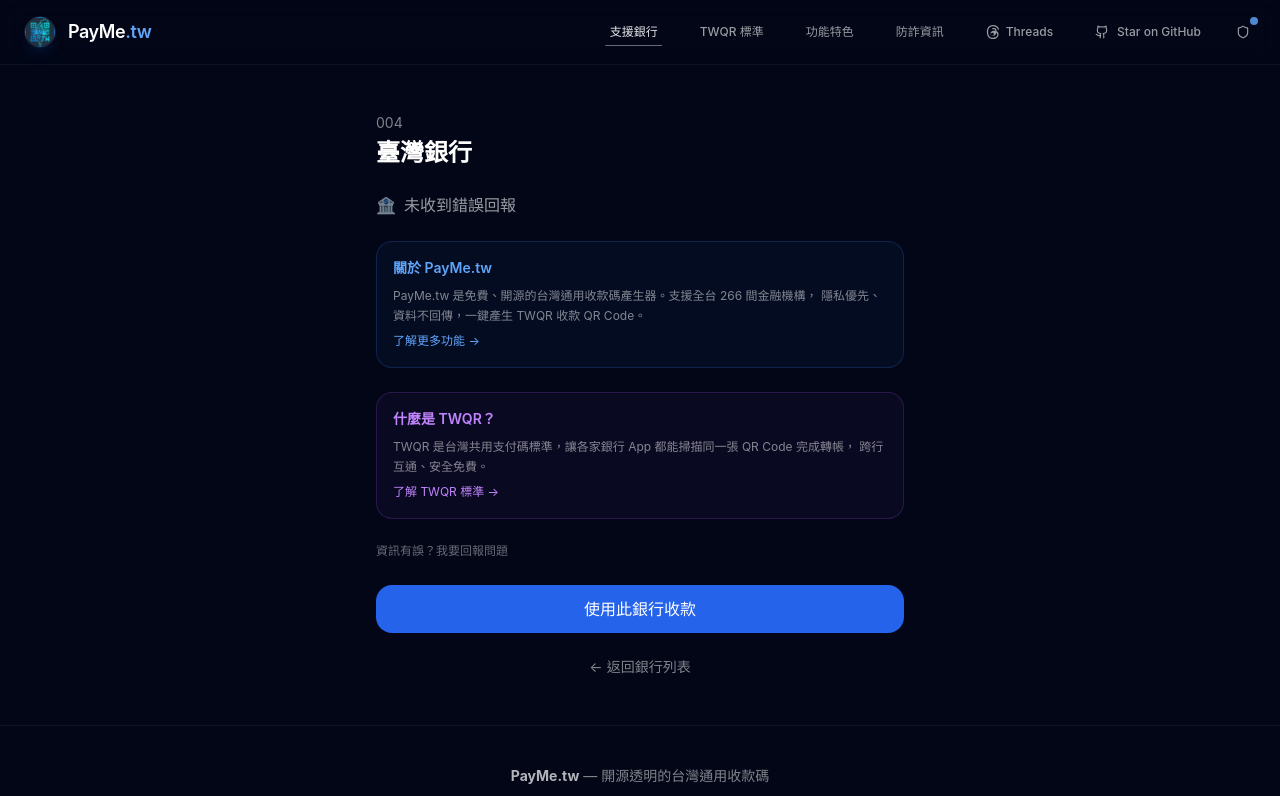
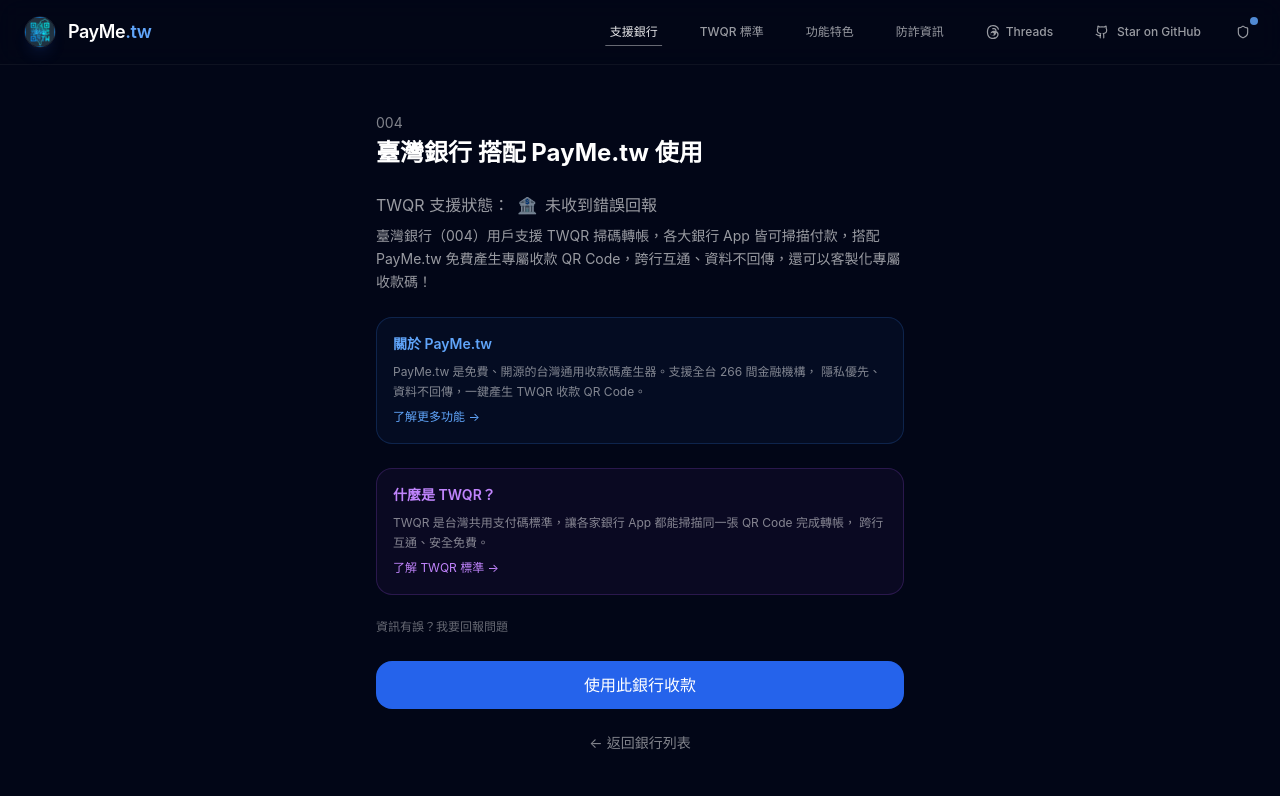
Before and after one commit to JTH58/payme, a Next.js app: page /banks/004 in a window 1280 px wide. Shown: the top 796 px of the page. Built offline with nearby package versions, Linux system fonts and the light colour scheme.

Commit message:
feat: optimize bank detail page SEO with dynamic meta description and content
Bank detail pages now include bank-specific keywords in both meta tags
and visible content, improving Google snippet relevance for each bank.

```diff
--- a/src/app/banks/[code]/page.tsx
+++ b/src/app/banks/[code]/page.tsx
@@ -11,17 +11,25 @@
   return getBanks().map((bank) => ({ code: bank.code }));
 }
 
+const STATUS_META_LABELS: Record<string, string> = {
+  no_reports: '未收到錯誤回報',
+  verified: '已驗證可用',
+  reported_issues: '有問題回報',
+};
+
 export async function generateMetadata({ params }: PageProps): Promise<Metadata> {
   const { code } = await params;
   const bank = getBankByCode(code);
   if (!bank) return {};
 
+  const statusLabel = STATUS_META_LABELS[bank.status] ?? '未收到錯誤回報';
+
   return {
     title: `${bank.name} (${bank.code}) TWQR 掃碼轉帳 | PayMe.tw — 台灣通用收款碼`,
-    description: `${bank.name}（代碼 ${bank.code}）TWQR 掃碼轉帳支援狀態與操作指南。使用 PayMe.tw 一鍵產生${bank.shortName}收款 QR Code。`,
+    description: `${bank.name}（${bank.code}）用戶支援 TWQR 掃碼轉帳，各大銀行 App 皆可掃描付款。目前支援狀態：${statusLabel}。搭配 PayMe.tw 免費客製化您的專屬 TWQR 收款碼，收款分帳都方便！`,
     openGraph: {
-      title: `${bank.name} TWQR 支援狀態 | PayMe.tw`,
-      description: `查看 ${bank.shortName} 的 TWQR 掃碼轉帳支援狀態`,
+      title: `${bank.name} (${bank.code}) TWQR 掃碼轉帳 | PayMe.tw`,
+      description: `${bank.shortName}（${bank.code}）支援 TWQR 掃碼轉帳，搭配 PayMe.tw 免費產生專屬收款 QR Code，跨行互通、資料不回傳。`,
       url: `https://payme.tw/banks/${bank.code}`,
     },
   };
--- a/src/modules/banks/components/bank-detail.tsx
+++ b/src/modules/banks/components/bank-detail.tsx
@@ -20,13 +20,22 @@
       {/* Header */}
       <div>
         <p className="text-white/50 text-sm font-mono mb-1">{bank.code}</p>
-        <h1 className="text-2xl font-bold">{bank.name}</h1>
+        <h1 className="text-2xl font-bold">{bank.name} 搭配 PayMe.tw 使用</h1>
       </div>
 
       {/* Status */}
-      <div className={`flex items-center gap-2 ${status.color}`}>
-        <span>{status.icon}</span>
-        <span>{status.label}</span>
+      <div className="space-y-2">
+        <div className={`flex items-center gap-2 ${status.color}`}>
+          <span>TWQR 支援狀態：</span>
+          <span>{status.icon}</span>
+          <span>{status.label}</span>
+        </div>
+        <p className="text-sm text-white/60 leading-relaxed">
+          {bank.name}（{bank.code}）用戶支援 TWQR
+          掃碼轉帳，各大銀行 App
+          皆可掃描付款，搭配 PayMe.tw
+          免費產生專屬收款 QR Code，跨行互通、資料不回傳，還可以客製化專屬收款碼！
+        </p>
       </div>
 
       {/* Links Section */}
```
